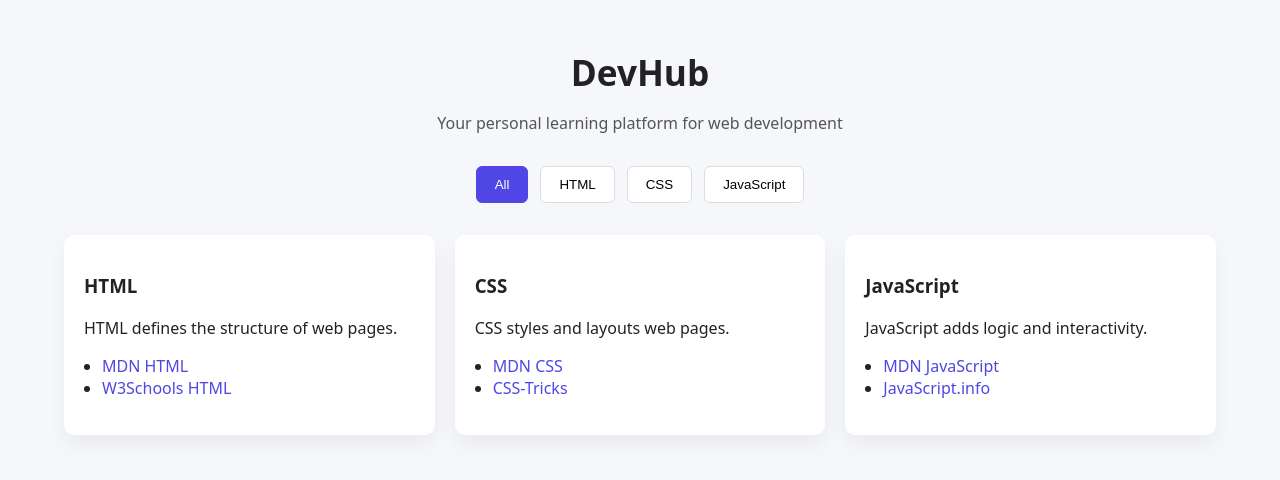
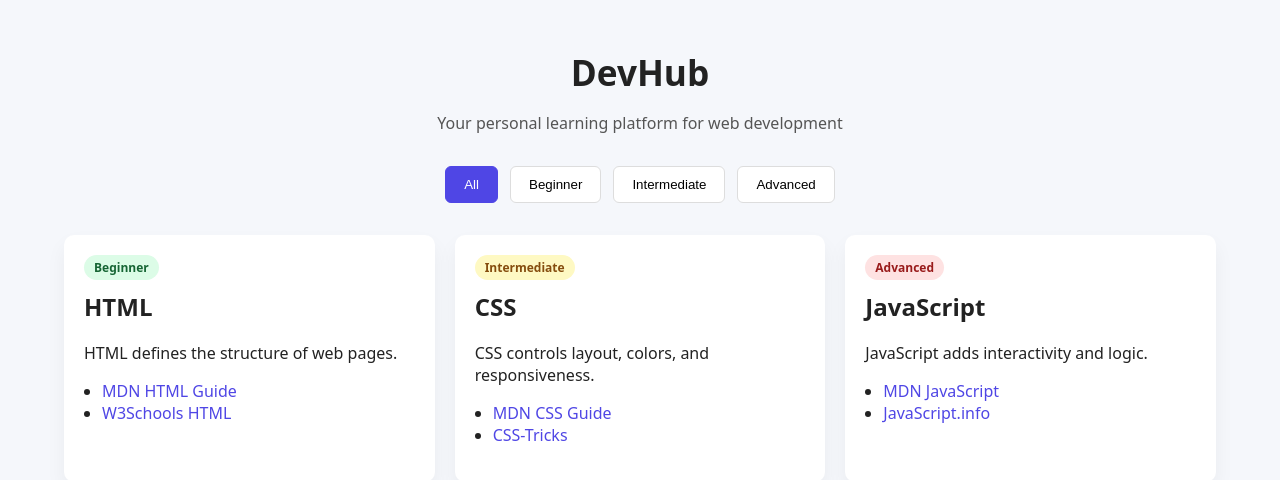
Before and after one commit to GabieRise/Devhub2.O, a React (Vite) app: page / in a window 1280 px wide. Shown: the top 480 px of the page. Built offline with nearby package versions, Linux system fonts and the light colour scheme.

Commit message:
added levels

```diff
--- a/src/App.css
+++ b/src/App.css
@@ -104,3 +104,30 @@ article a {
 article a:hover {
   text-decoration: underline;
 }
+
+/* Level badge */
+.level-badge {
+  display: inline-block;
+  margin-bottom: 10px;
+  padding: 4px 10px;
+  font-size: 0.75rem;
+  font-weight: 600;
+  border-radius: 999px;
+  text-transform: capitalize;
+}
+
+/* Level colors */
+.level.beginner .level-badge {
+  background: #dcfce7;
+  color: #166534;
+}
+
+.level.intermediate .level-badge {
+  background: #fef9c3;
+  color: #854d0e;
+}
+
+.level.advanced .level-badge {
+  background: #fee2e2;
+  color: #991b1b;
+}
--- a/src/components/ResourceCard.jsx
+++ b/src/components/ResourceCard.jsx
@@ -1,14 +1,16 @@
-function ResourceCard({ title, description, links }) {
+function ResourceCard({ title, description, level, resources }) {
   return (
-    <article className="resource-card">
-      <h3>{title}</h3>
+    <article className={`level ${level}`}>
+      <span className="level-badge">{level}</span>
+
+      <h2>{title}</h2>
       <p>{description}</p>
 
       <ul>
-        {links.map((link, index) => (
+        {resources.map((res, index) => (
           <li key={index}>
-            <a href={link.url} target="_blank" rel="noopener noreferrer">
-              {link.name}
+            <a href={res.link} target="_blank" rel="noopener noreferrer">
+              {res.name}
             </a>
           </li>
         ))}
--- a/src/components/ResourceList.jsx
+++ b/src/components/ResourceList.jsx
@@ -1,30 +1,54 @@
 import { useState } from "react";
+import ResourceCard from "./ResourceCard";
 import resources from "../data/resources";
-import ResourceCard from "./ResourceCard";
-import FilterButtons from "./FilterButtons";
 
 function ResourceList() {
-  const [selectedCategory, setSelectedCategory] = useState("all");
-
-  const filteredResources = resources.filter(
-    (item) =>
-      selectedCategory === "all" || item.category === selectedCategory
-  );
+  const [selectedLevel, setSelectedLevel] = useState("all");
 
   return (
     <>
-      <FilterButtons
-        selectedCategory={selectedCategory}
-        setSelectedCategory={setSelectedCategory}
-      />
+      <div className="filters">
+        <button
+          className={selectedLevel === "all" ? "active" : ""}
+          onClick={() => setSelectedLevel("all")}
+        >
+          All
+        </button>
 
-      <section className="resources">
-        {filteredResources.map((item, index) => (
+        <button
+          className={selectedLevel === "beginner" ? "active" : ""}
+          onClick={() => setSelectedLevel("beginner")}
+        >
+          Beginner
+        </button>
+
+        <button
+          className={selectedLevel === "intermediate" ? "active" : ""}
+          onClick={() => setSelectedLevel("intermediate")}
+        >
+          Intermediate
+        </button>
+
+        <button
+          className={selectedLevel === "advanced" ? "active" : ""}
+          onClick={() => setSelectedLevel("advanced")}
+        >
+          Advanced
+        </button>
+      </div>
+
+      <section>
+        {resources
+          .filter(
+            item => selectedLevel === "all" || item.level === selectedLevel
+          )
+          .map((item, index) => (
             <ResourceCard
               key={index}
               title={item.title}
               description={item.description}
-            links={item.links}
+              level={item.level}
+              resources={item.resources}
             />
           ))}
       </section>
--- a/src/data/resources.js
+++ b/src/data/resources.js
@@ -1,49 +1,31 @@
 const resources = [
   {
-    category: "html",
     title: "HTML",
+    level: "beginner",
     description: "HTML defines the structure of web pages.",
-    links: [
-      {
-        name: "MDN HTML",
-        url: "https://developer.mozilla.org/en-US/docs/Web/HTML",
-      },
-      {
-        name: "W3Schools HTML",
-        url: "https://www.w3schools.com/html/",
-      },
-    ],
+    resources: [
+      { name: "MDN HTML Guide", link: "https://developer.mozilla.org/en-US/docs/Web/HTML" },
+      { name: "W3Schools HTML", link: "https://www.w3schools.com/html/" }
+    ]
   },
   {
-    category: "css",
     title: "CSS",
-    description: "CSS styles and layouts web pages.",
-    links: [
-      {
-        name: "MDN CSS",
-        url: "https://developer.mozilla.org/en-US/docs/Web/CSS",
-      },
-      {
-        name: "CSS-Tricks",
-        url: "https://css-tricks.com/",
-      },
-    ],
+    level: "intermediate",
+    description: "CSS controls layout, colors, and responsiveness.",
+    resources: [
+      { name: "MDN CSS Guide", link: "https://developer.mozilla.org/en-US/docs/Web/CSS" },
+      { name: "CSS-Tricks", link: "https://css-tricks.com/" }
+    ]
   },
   {
-    category: "javascript",
     title: "JavaScript",
-    description: "JavaScript adds logic and interactivity.",
-    links: [
-      {
-        name: "MDN JavaScript",
-        url: "https://developer.mozilla.org/en-US/docs/Web/JavaScript",
-      },
-      {
-        name: "JavaScript.info",
-        url: "https://javascript.info/",
-      },
-    ],
-  },
+    level: "advanced",
+    description: "JavaScript adds interactivity and logic.",
+    resources: [
+      { name: "MDN JavaScript", link: "https://developer.mozilla.org/en-US/docs/Web/JavaScript" },
+      { name: "JavaScript.info", link: "https://javascript.info/" }
+    ]
+  }
 ];
 
 export default resources;
```
Lines whose indentation alone changed are shown as unchanged.
